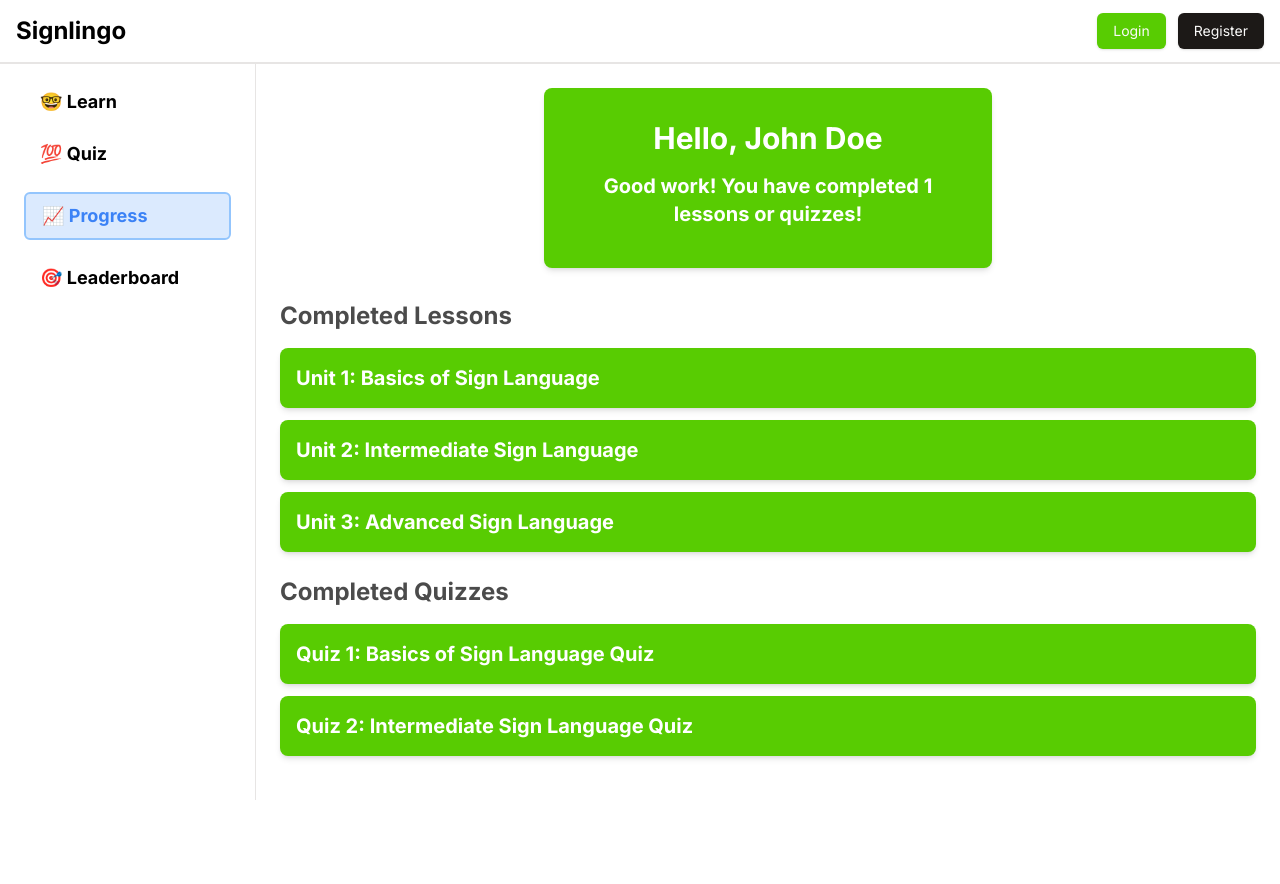
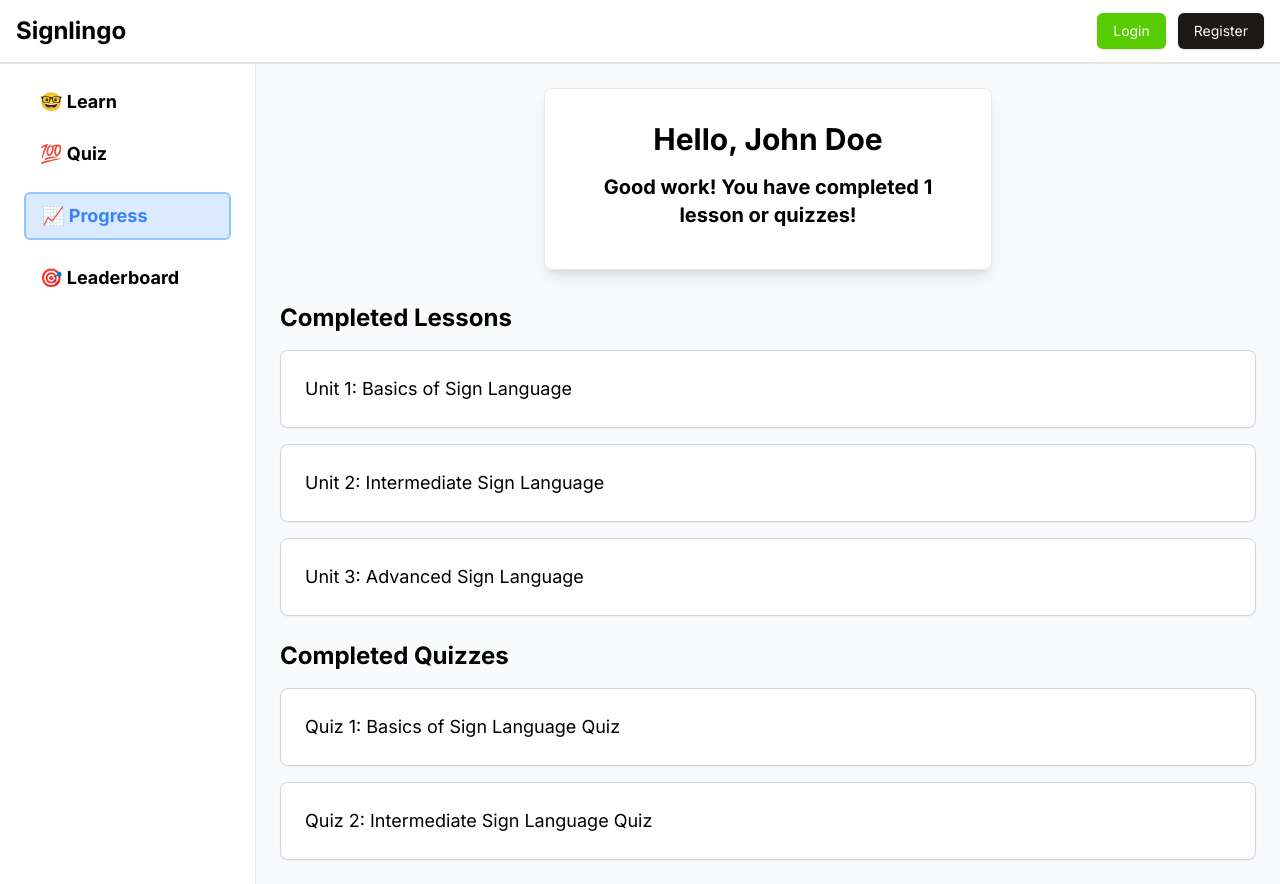
Before and after one commit to birongliu/Signlingo, a Next.js app: page /progress in a window 1280 px wide. Before the commit the page ends 800 px from the top, so only its background shows below. Built offline with nearby package versions, Linux system fonts and the light colour scheme; no server answers.

Commit message:
update card

```diff
--- a/src/app/leaderboard/page.tsx
+++ b/src/app/leaderboard/page.tsx
@@ -14,6 +14,7 @@ export default function LeaderboardPage() {
   const sortedLeaderboard = leaderboard.sort(
     (a, b) => b.lesson_completed - a.lesson_completed,
   );
+
   return (
     <div className="flex min-h-screen bg-white font-sans">
       {/* Sidebar */}
@@ -21,22 +22,29 @@ export default function LeaderboardPage() {
 
       {/* Main Content */}
       <main className="flex-1 p-6">
-        <h1 className="mb-6 text-center text-3xl font-bold text-eel">
+        <h1 className="mb-6 text-center text-3xl font-bold text-black">
           Leaderboard
         </h1>
 
         <section className="mb-8">
-          <h2 className="mb-4 text-2xl font-semibold text-eel">Top Learners</h2>
-          <div className="flex flex-col gap-3">
+          <h2 className="mb-4 text-2xl font-semibold text-black">
+            Top Learners
+          </h2>
+          <div className="flex flex-col gap-4">
             {sortedLeaderboard.map((user, index) => (
               <div
                 key={index}
-                className="flex justify-between rounded-lg bg-feather-green p-4 shadow-md"
+                className="flex items-center justify-between rounded-lg border border-gray-300 bg-gray-50 p-4 shadow-md"
               >
-                <span className="text-xl font-bold text-white">
-                  {index + 1}. {user.username}
-                </span>
-                <span className="text-xl font-bold text-white">
+                <div className="flex items-center space-x-4">
+                  <div className="flex h-10 w-10 items-center justify-center rounded-full bg-feather-green text-lg font-bold text-white">
+                    {index + 1}
+                  </div>
+                  <span className="text-lg font-medium text-black">
+                    {user.username}
+                  </span>
+                </div>
+                <span className="text-lg font-semibold text-black">
                   {user.lesson_completed} Lessons Completed
                 </span>
               </div>
--- a/src/app/progress/page.tsx
+++ b/src/app/progress/page.tsx
@@ -21,7 +21,7 @@ const completedQuizzes = [
 
 export default function ProgressPage() {
   return (
-    <div className="flex min-h-screen bg-white font-sans">
+    <div className="flex min-h-screen bg-gray-50 font-sans">
       {/* Sidebar */}
       <Sidebar selected={"Progress"} />
 
@@ -29,14 +29,15 @@ export default function ProgressPage() {
       <main className="mt-16 flex-1 p-6">
         {/* User Profile */}
         <section className="mb-8">
-          <div className="mx-auto w-full max-w-md rounded-lg bg-feather-green p-8 shadow-md">
-            <h1 className="mb-4 text-center text-3xl font-bold text-white">
+          <div className="mx-auto w-full max-w-md rounded-lg border border-gray-200 bg-white p-8 shadow-lg">
+            <h1 className="mb-4 text-center text-3xl font-bold text-black">
               Hello, {userData.name}
             </h1>
             <div className="text-center">
-              <p className="mb-2 text-xl font-semibold text-white">
+              <p className="mb-2 text-xl font-semibold text-black">
                 Good work! You have completed {userData.lessonsCompleted}{" "}
-                lessons or quizzes!
+                {userData.lessonsCompleted === 1 ? "lesson" : "lessons"} or
+                quizzes!
               </p>
             </div>
           </div>
@@ -44,16 +45,16 @@ export default function ProgressPage() {
 
         {/* Completed Lessons */}
         <section className="mb-6">
-          <h2 className="mb-4 text-2xl font-semibold text-eel">
+          <h2 className="mb-4 text-2xl font-semibold text-black">
             Completed Lessons
           </h2>
-          <div className="flex flex-col gap-3">
+          <div className="flex flex-col gap-4">
             {completedLessons.map((lesson, index) => (
               <div
                 key={index}
-                className="rounded-lg bg-feather-green p-4 shadow-md"
+                className="rounded-lg border border-gray-300 bg-white p-6 shadow-sm transition-shadow duration-300 hover:shadow-md"
               >
-                <h3 className="text-xl font-bold text-white">
+                <h3 className="text-lg font-medium text-black">
                   {lesson.unit}: {lesson.title}
                 </h3>
               </div>
@@ -63,16 +64,16 @@ export default function ProgressPage() {
 
         {/* Completed Quizzes */}
         <section>
-          <h2 className="mb-4 text-2xl font-semibold text-eel">
+          <h2 className="mb-4 text-2xl font-semibold text-black">
             Completed Quizzes
           </h2>
-          <div className="flex flex-col gap-3">
+          <div className="flex flex-col gap-4">
             {completedQuizzes.map((quiz, index) => (
               <div
                 key={index}
-                className="rounded-lg bg-feather-green p-4 shadow-md"
+                className="rounded-lg border border-gray-300 bg-white p-6 shadow-sm transition-shadow duration-300 hover:shadow-md"
               >
-                <h3 className="text-xl font-bold text-white">
+                <h3 className="text-lg font-medium text-black">
                   {quiz.quiz}: {quiz.description}
                 </h3>
               </div>
```
